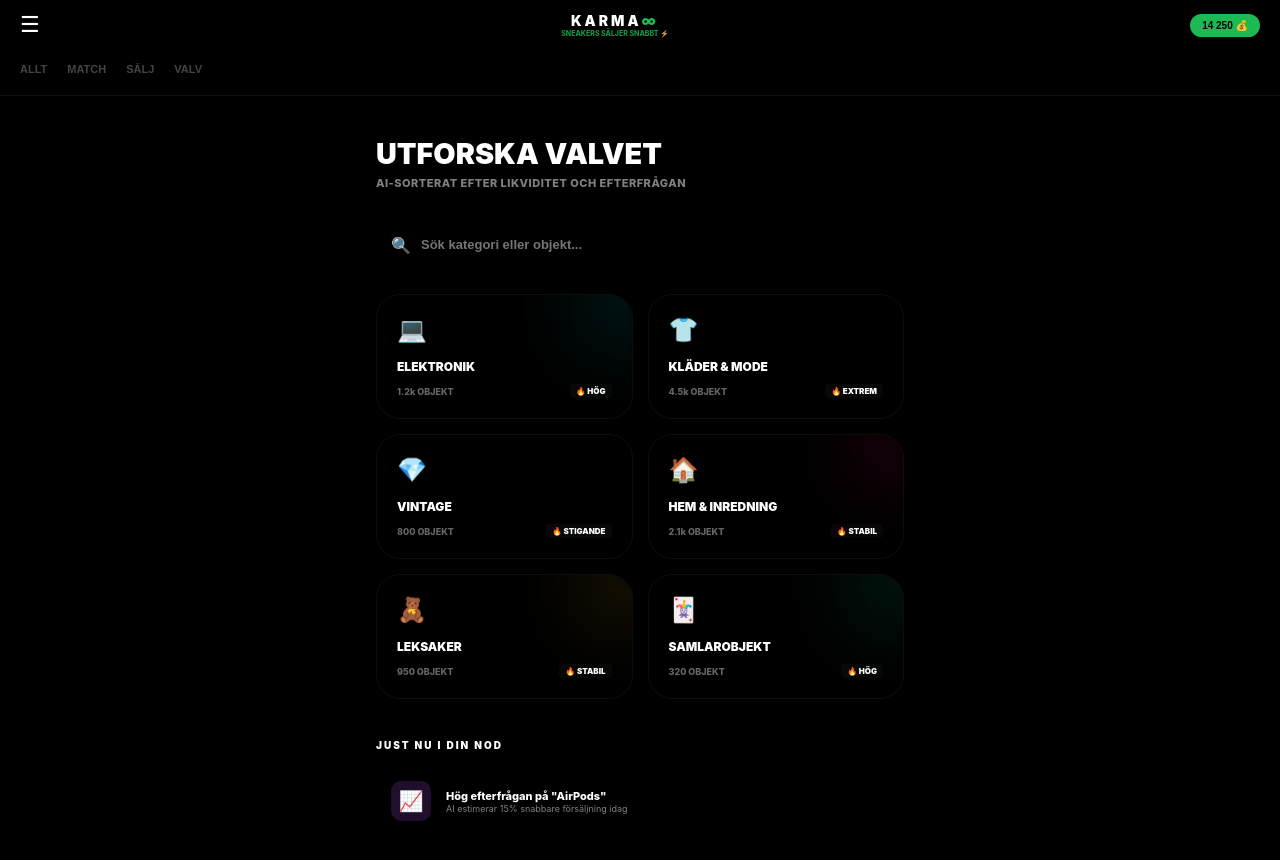
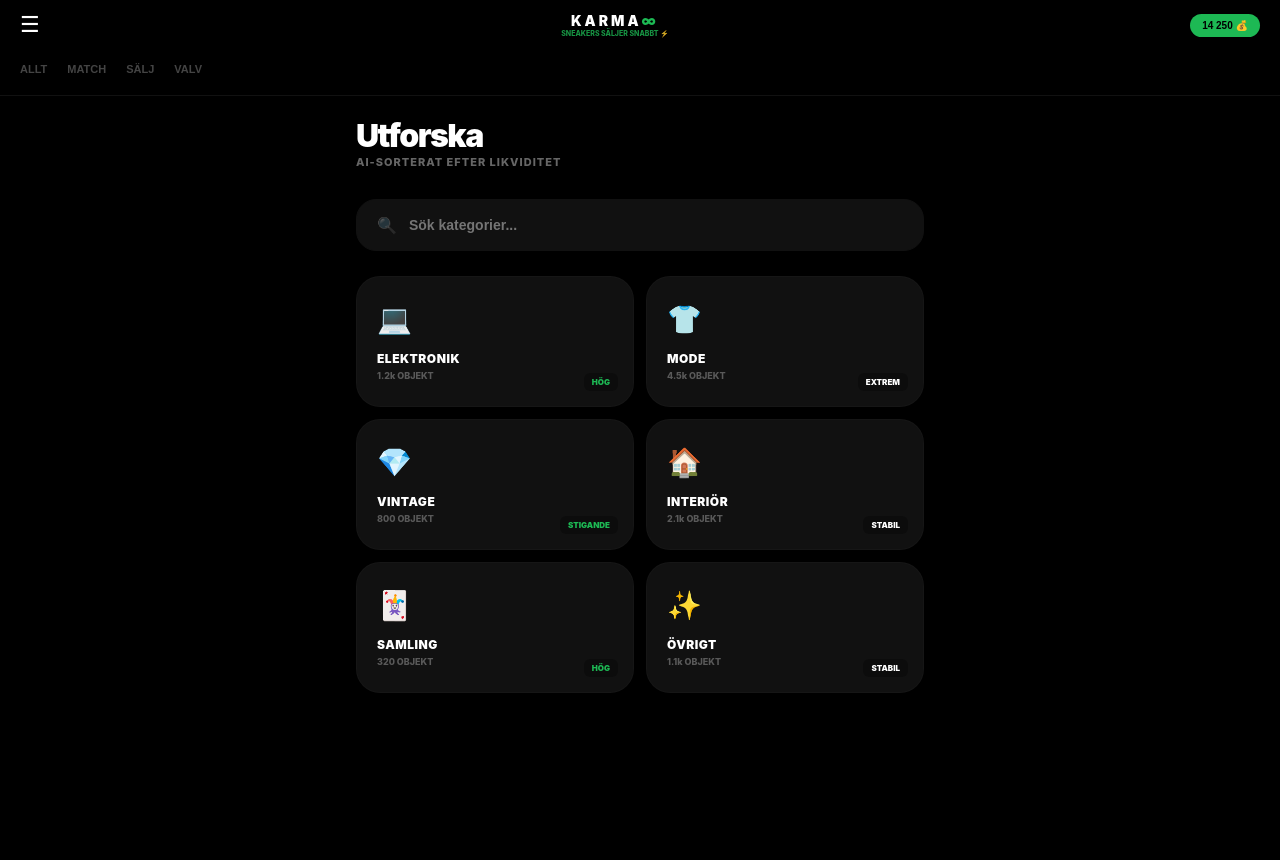
Before and after one commit to gascheckking/marketbeg-appGem, a Next.js app: page /categories in a window 1280 px wide. Shown: the top 860 px of the page. After the commit the page ends 800 px from the top, so only its background shows below. Built offline with nearby package versions, Linux system fonts and the light colour scheme.

Commit message:
Update page.tsx

```diff
--- a/app/categories/page.tsx
+++ b/app/categories/page.tsx
@@ -7,105 +7,57 @@ export default function CategoriesPage() {
   const router = useRouter();
 
   const categories = [
-    { id: 'tech', name: 'ELEKTRONIK', icon: '💻', items: '1.2k', heat: 'HÖG', color: '#00f2ff' },
-    { id: 'fashion', name: 'KLÄDER & MODE', icon: '👕', items: '4.5k', heat: 'EXTREM', color: 'var(--neon-purple)' },
-    { id: 'vintage', name: 'VINTAGE', icon: '💎', items: '800', heat: 'STIGANDE', color: 'var(--neon-mint)' },
-    { id: 'home', name: 'HEM & INREDNING', icon: '🏠', items: '2.1k', heat: 'STABIL', color: '#ff007b' },
-    { id: 'toys', name: 'LEKSAKER', icon: '🧸', items: '950', heat: 'STABIL', color: '#ffcc00' },
-    { id: 'collect', name: 'SAMLAROBJEKT', icon: '🃏', items: '320', heat: 'HÖG', color: '#00ffa2' },
+    { id: 'tech', name: 'ELEKTRONIK', icon: '💻', items: '1.2k', heat: 'HÖG', color: '#1DB954' },
+    { id: 'fashion', name: 'MODE', icon: '👕', items: '4.5k', heat: 'EXTREM', color: '#fff' },
+    { id: 'vintage', name: 'VINTAGE', icon: '💎', items: '800', heat: 'STIGANDE', color: '#1DB954' },
+    { id: 'home', name: 'INTERIÖR', icon: '🏠', items: '2.1k', heat: 'STABIL', color: '#fff' },
+    { id: 'collect', name: 'SAMLING', icon: '🃏', items: '320', heat: 'HÖG', color: '#1DB954' },
+    { id: 'other', name: 'ÖVRIGT', icon: '✨', items: '1.1k', heat: 'STABIL', color: '#fff' },
   ];
 
   return (
-    <div className="page-wrapper" style={{ padding: '20px', animation: 'fadeIn 0.5s ease' }}>
-
-      {/* HEADER ORIENTERING */}
+    <div className="page-wrapper">
       <header style={{ marginBottom: '30px' }}>
-        <h1 style={{ fontSize: '1.8rem', fontWeight: 900, margin: 0 }}>UTFORSKA <span style={{ color: 'var(--neon-purple)' }}>VALVET</span></h1>
-        <p style={{ fontSize: '11px', opacity: 0.5, fontWeight: 800, marginTop: '5px', letterSpacing: '0.5px' }}>
-          AI-SORTERAT EFTER LIKVIDITET OCH EFTERFRÅGAN
+        <h1 style={{ fontSize: '2rem', fontWeight: 900, letterSpacing: '-1.5px' }}>Utforska</h1>
+        <p style={{ fontSize: '11px', opacity: 0.4, fontWeight: 800, letterSpacing: '1px' }}>
+          AI-SORTERAT EFTER LIKVIDITET
         </p>
       </header>
 
-      {/* SÖKFÄLT (GLASSMORPHISM) */}
-      <div className="glass-card" style={{ padding: '5px 15px', borderRadius: '15px', marginBottom: '25px', display: 'flex', alignItems: 'center' }}>
-        <span style={{ fontSize: '16px', marginRight: '10px' }}>🔍</span>
+      {/* SEARCH (Minimalist) */}
+      <div style={{ background: '#111', padding: '15px 20px', borderRadius: '20px', marginBottom: '25px', display: 'flex', alignItems: 'center', border: '1px solid #111' }}>
+        <span style={{ fontSize: '16px', marginRight: '12px', opacity: 0.3 }}>🔍</span>
         <input
           type="text"
-          placeholder="Sök kategori eller objekt..."
-          style={{ background: 'transparent', border: 'none', color: '#fff', padding: '12px 0', width: '100%', outline: 'none', fontSize: '13px', fontWeight: 700 }}
+          placeholder="Sök kategorier..."
+          style={{ background: 'transparent', border: 'none', color: '#fff', width: '100%', outline: 'none', fontSize: '14px', fontWeight: 600 }}
         />
       </div>
 
-      {/* KATEGORI-GRID */}
-      <div style={{ display: 'grid', gridTemplateColumns: '1fr 1fr', gap: '15px' }}>
+      <div style={{ display: 'grid', gridTemplateColumns: '1fr 1fr', gap: '12px' }}>
         {categories.map((cat) => (
           <div
             key={cat.id}
             onClick={() => router.push(`/feed?cat=${cat.id}`)}
-            className="glass-card category-card"
             style={{
-              padding: '20px',
-              borderRadius: '24px',
-              cursor: 'pointer',
-              border: '1px solid rgba(255,255,255,0.05)',
-              position: 'relative',
-              overflow: 'hidden'
+              padding: '25px 20px', borderRadius: '24px', background: '#111', cursor: 'pointer',
+              border: '1px solid rgba(255,255,255,0.02)', position: 'relative', overflow: 'hidden'
             }}
           >
-            {/* Glow Effekt i hörnet */}
+            <div style={{ fontSize: '28px', marginBottom: '15px' }}>{cat.icon}</div>
+            <h3 style={{ fontSize: '12px', fontWeight: 900, margin: '0 0 4px 0', letterSpacing: '0.5px' }}>{cat.name}</h3>
+            <div style={{ fontSize: '9px', fontWeight: 800, opacity: 0.3 }}>{cat.items} OBJEKT</div>
+
             <div style={{
-              position: 'absolute', top: '-20px', right: '-20px',
-              width: '60px', height: '60px', background: cat.color,
-              filter: 'blur(40px)', opacity: 0.2
-            }}></div>
-
-            <div style={{ fontSize: '24px', marginBottom: '15px' }}>{cat.icon}</div>
-            <h3 style={{ fontSize: '12px', fontWeight: 900, margin: '0 0 5px 0' }}>{cat.name}</h3>
-
-            <div style={{ display: 'flex', justifyContent: 'space-between', alignItems: 'center', marginTop: '10px' }}>
-              <span style={{ fontSize: '9px', fontWeight: 800, opacity: 0.4 }}>{cat.items} OBJEKT</span>
-              <span style={{
-                fontSize: '8px',
-                fontWeight: 900,
-                color: cat.heat === 'EXTREM' ? 'var(--neon-purple)' : 'var(--neon-mint)',
-                background: 'rgba(255,255,255,0.03)',
-                padding: '2px 6px',
-                borderRadius: '4px'
-              }}>
-                🔥 {cat.heat}
-              </span>
+              position: 'absolute', bottom: '15px', right: '15px', fontSize: '8px',
+              fontWeight: 900, color: cat.color, background: 'rgba(0,0,0,0.3)',
+              padding: '4px 8px', borderRadius: '6px'
+            }}>
+              {cat.heat}
             </div>
           </div>
         ))}
       </div>
-
-      {/* TRENDING SECTION (Social Proof) */}
-      <section style={{ marginTop: '40px' }}>
-        <h2 style={{ fontSize: '10px', fontWeight: 900, color: 'var(--neon-purple)', letterSpacing: '2px', marginBottom: '15px' }}>
-          JUST NU I DIN NOD
-        </h2>
-        <div className="glass-card" style={{ padding: '15px', borderRadius: '20px', display: 'flex', alignItems: 'center', gap: '15px' }}>
-          <div style={{ width: '40px', height: '40px', background: 'rgba(157, 78, 221, 0.2)', borderRadius: '10px', display: 'flex', alignItems: 'center', justifyItems: 'center', justifyContent: 'center', fontSize: '20px' }}>📈</div>
-          <div>
-            <p style={{ fontSize: '11px', fontWeight: 800, margin: 0 }}>Hög efterfrågan på "AirPods"</p>
-            <p style={{ fontSize: '9px', opacity: 0.5, margin: 0 }}>AI estimerar 15% snabbare försäljning idag</p>
-          </div>
-        </div>
-      </section>
-
-      <style jsx>{`
-        .category-card {
-          transition: all 0.2s cubic-bezier(0.4, 0, 0.2, 1);
-        }
-        .category-card:active {
-          transform: scale(0.95);
-          background: rgba(255,255,255,0.05);
-        }
-        @keyframes fadeIn {
-          from { opacity: 0; transform: translateY(10px); }
-          to { opacity: 1; transform: translateY(0); }
-        }
-      `}</style>
     </div>
   );
 }
```
